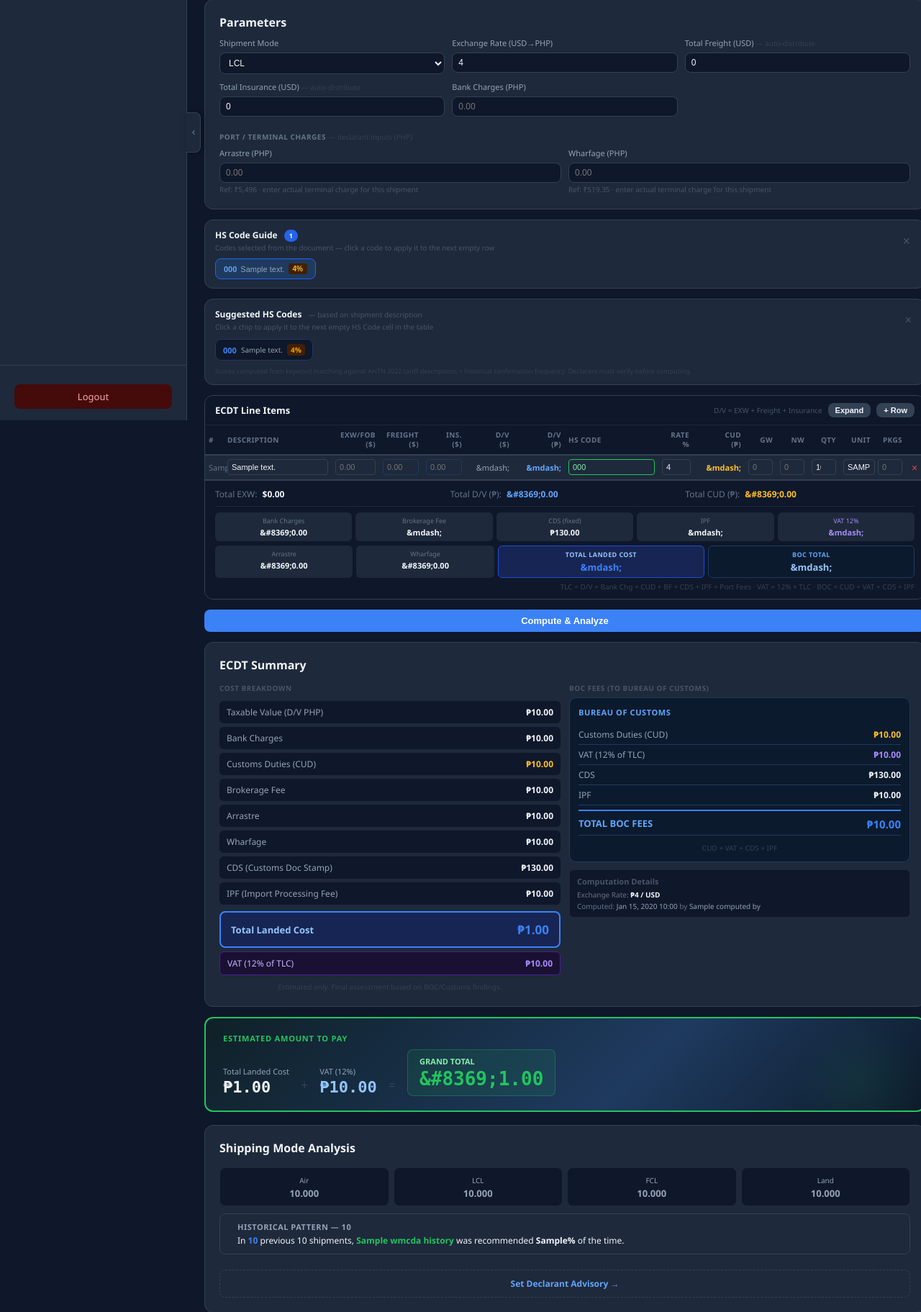
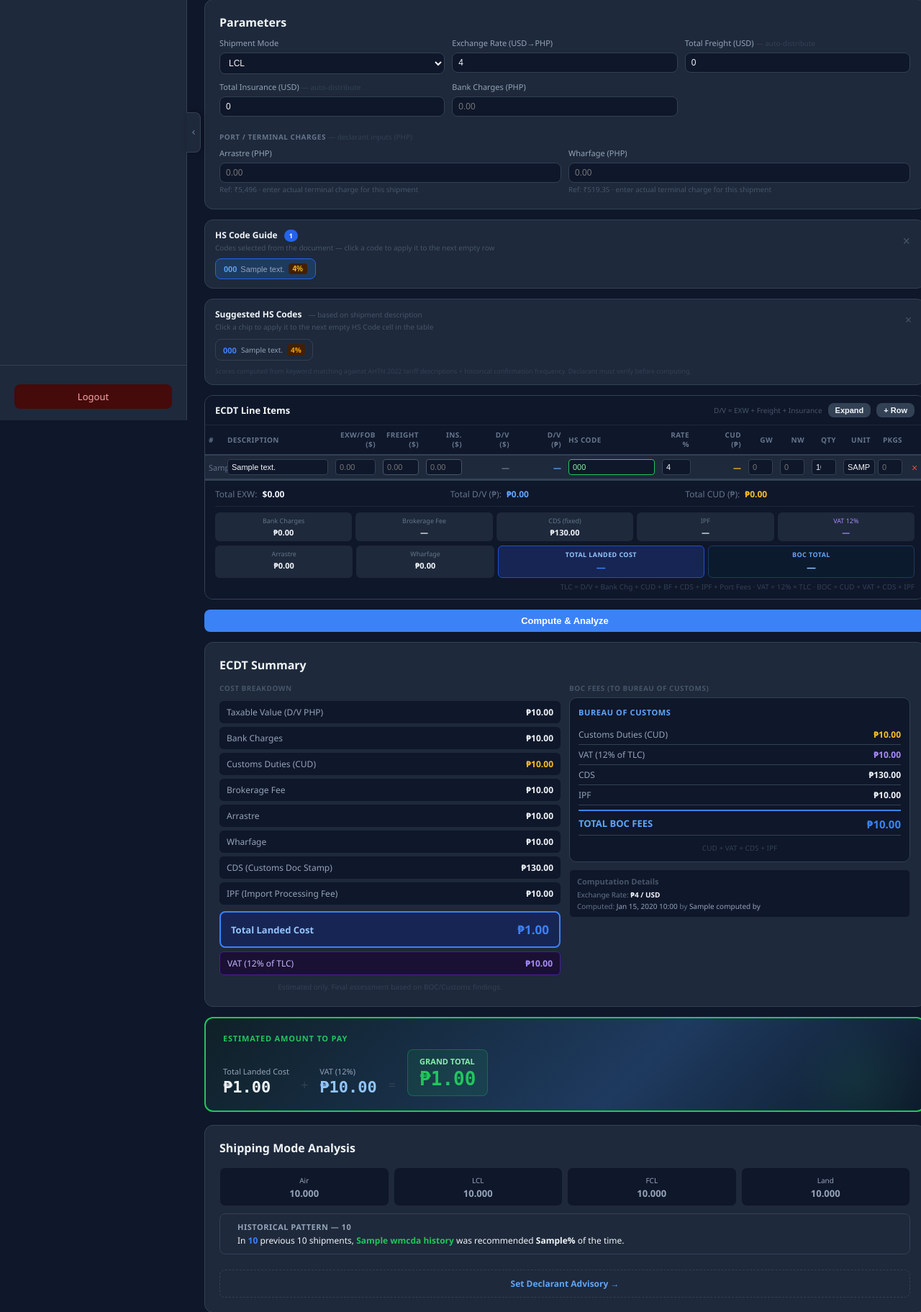
Before and after one commit to d4rr-code/r3pcr, a Django app: template templates/computation/compute.html in a window 1280 px wide. Shown: the part 216-2039 px from the top of the page at 72% size. Run offline with Django 5.2, Linux system fonts and the light colour scheme; the template is opened without the code that fills it: most values are stand-ins (such as "Sample title", 1, 10 or a date in 2020).

Commit message:
Fix ECDT compute page: HTML entities, live footer, light theme
- Replace &mdash;/&#8369; HTML entities in JS with Unicode (₱/—)
  so textContent assignments render correctly instead of literally
- getBFTier tier labels also fixed (≤/– instead of &le;/&ndash;)
- Grand total banner script fixed the same way
- Live footer (TLC/VAT/BOC) now only computes when DV > 0 or bank
  charges exist; port fees alone no longer trigger a confusing
  non-zero total before any items are entered
- CSS classes updated to use CSS custom properties (var(--bg-*),
  var(--text-*), var(--border)) so the page responds to light mode
- Added body.light-mode overrides for inline-styled structural
  elements via attribute selectors, keeping accent/gradient elements
  unchanged

Co-Authored-By: Claude Sonnet 4.6 <noreply@anthropic.com>

```diff
--- a/templates/computation/compute.html
+++ b/templates/computation/compute.html
@@ -182,18 +182,18 @@
 .ecdt-table th:nth-child(2) { text-align: left; }
 .ecdt-table td {
     padding: 5px;
-    border-bottom: 1px solid #1e293b;
-    color: #f1f5f9;
+    border-bottom: 1px solid var(--border);
+    color: var(--text-primary);
     vertical-align: middle;
 }
 .ecdt-table td.calc {
-    color: #94a3b8;
+    color: var(--text-secondary);
     text-align: right;
     font-size: 11px;
 }
 .ecdt-table td.calc.dvphp { color: #60a5fa; font-weight: 600; }
 .ecdt-table td.calc.cud   { color: #fbbf24; font-weight: 600; }
-.ecdt-table tr:hover td { background: #0d1929; }
+.ecdt-table tr:hover td { background: var(--bg-hover); }
 .ecdt-table-shell.fullscreen {
     position: fixed;
     inset: 0;
@@ -220,17 +220,17 @@
     display: inline-flex;
 }
 .ecdt-input {
-    background: #1e293b;
-    border: 1px solid #334155;
+    background: var(--bg-input);
+    border: 1px solid var(--border);
     border-radius: 4px;
-    color: #f1f5f9;
+    color: var(--text-primary);
     padding: 4px 5px;
     font-size: 11px;
     width: 100%;
     box-sizing: border-box;
 }
 .ecdt-input:focus { outline: none; border-color: #3b82f6; }
-.ecdt-input.freight-input { border-color: #1e3a5f; }
+.ecdt-input.freight-input { border-color: var(--border-light); }
 .ecdt-input.freight-input:focus { border-color: #3b82f6; }
 /* â”€â”€ WMCDA Score Cards â”€â”€â”€â”€â”€â”€â”€â”€â”€â”€â”€â”€â”€â”€â”€â”€â”€â”€â”€â”€â”€â”€â”€â”€â”€â”€â”€â”€â”€â”€â”€â”€â”€â”€â”€â”€â”€â”€â”€â”€â”€â”€â”€â”€â”€â”€â”€â”€â”€â”€â”€â”€â”€ */
 .mode-score-card {
@@ -269,10 +269,10 @@
     width: 100%;
     font-size: 11px;
     padding: 4px 5px;
-    background: #1e293b;
-    border: 1px solid #334155;
+    background: var(--bg-input);
+    border: 1px solid var(--border);
     border-radius: 4px;
-    color: #f1f5f9;
+    color: var(--text-primary);
     box-sizing: border-box;
     cursor: pointer;
 }
@@ -350,22 +350,22 @@
     align-items: center;
     gap: 6px;
     padding: 6px 10px;
-    background: #0f172a;
-    border: 1px solid #1e3a5f;
+    background: var(--bg-card);
+    border: 1px solid var(--border);
     border-radius: 8px;
     cursor: pointer;
     transition: border-color 0.15s, background 0.15s;
     max-width: 360px;
 }
-.hs-suggestion-chip:hover { border-color: #3b82f6; background: #0d1929; }
+.hs-suggestion-chip:hover { border-color: #3b82f6; background: var(--bg-hover); }
 .row-hs-suggestions {
     position: absolute;
     top: 100%;
     left: 0;
     right: 0;
     z-index: 500;
-    background: #1e293b;
-    border: 1px solid #334155;
+    background: var(--bg-card);
+    border: 1px solid var(--border);
     border-radius: 6px;
     box-shadow: 0 4px 12px rgba(0,0,0,0.5);
     padding: 6px 8px;
@@ -398,14 +398,14 @@
     border: 1px solid #4c1d95;
     border-radius: 6px;
 }
-.summary-label { color: #94a3b8; }
+.summary-label { color: var(--text-secondary); }
 .summary-label.total-label { color: #93c5fd; font-size: 13px; font-weight: 700; }
-.summary-value { font-weight: 600; color: #f1f5f9; }
+.summary-value { font-weight: 600; color: var(--text-primary); }
 .summary-value.total-value { color: #3b82f6; font-size: 17px; font-weight: 800; }
 .summary-value.vat-value   { color: #a78bfa; }
 .boc-box {
-    background: #0c1a2e;
-    border: 1px solid #1e3a5f;
+    background: var(--bg-page);
+    border: 1px solid var(--border);
     border-radius: 10px;
     padding: 12px;
 }
@@ -425,7 +425,7 @@
     justify-content: space-between;
     font-size: 12px;
     padding: 5px 0;
-    border-bottom: 1px solid #1e3a5f;
+    border-bottom: 1px solid var(--border);
 }
 .boc-row:last-child { border-bottom: none; }
 .boc-row.boc-total-row {
@@ -1508,7 +1582,7 @@
     var grand = tlc + vat;
     var el = document.getElementById('grand-total-display');
     if (el && grand > 0) {
-        el.textContent = '&#8369;' + grand.toLocaleString('en-PH', {minimumFractionDigits: 2, maximumFractionDigits: 2});
+        el.textContent = '₱' + grand.toLocaleString('en-PH', {minimumFractionDigits: 2, maximumFractionDigits: 2});
     }
 })();
 </script>
@@ -2070,15 +2144,15 @@ function getBF(dvPhp) {
 }
 function getBFTier(dvPhp) {
     if (dvPhp <= 0)      return '';
-    if (dvPhp <= 10000)  return '&le; &#8369;10K';
-    if (dvPhp <= 20000)  return '&#8369;10K&ndash;20K';
-    if (dvPhp <= 30000)  return '&#8369;20K&ndash;30K';
-    if (dvPhp <= 40000)  return '&#8369;30K&ndash;40K';
-    if (dvPhp <= 50000)  return '&#8369;40K&ndash;50K';
-    if (dvPhp <= 60000)  return '&#8369;50K&ndash;60K';
-    if (dvPhp <= 100000) return '&#8369;60K&ndash;100K';
-    if (dvPhp <= 200000) return '&#8369;100K&ndash;200K';
-    return '> &#8369;200K (+0.125%)';
+    if (dvPhp <= 10000)  return '≤ ₱10K';
+    if (dvPhp <= 20000)  return '₱10K–20K';
+    if (dvPhp <= 30000)  return '₱20K–30K';
+    if (dvPhp <= 40000)  return '₱30K–40K';
+    if (dvPhp <= 50000)  return '₱40K–50K';
+    if (dvPhp <= 60000)  return '₱50K–60K';
+    if (dvPhp <= 100000) return '₱60K–100K';
+    if (dvPhp <= 200000) return '₱100K–200K';
+    return '> ₱200K (+0.125%)';
 }
 function getIPF(dvPhp) {
     if (dvPhp <= 0)      return 0;
@@ -2129,7 +2203,7 @@ function recalcAll() {
     }
 
     var _fmt = function(n) {
-        return '&#8369;' + n.toLocaleString('en-US', {minimumFractionDigits:2, maximumFractionDigits:2});
+        return '₱' + n.toLocaleString('en-US', {minimumFractionDigits:2, maximumFractionDigits:2});
     };
 
     // CSF PHP preview
@@ -2177,7 +2251,7 @@ function recalcAll() {
 
         function setCell(field, val) {
             var td = row.querySelector('[data-field="' + field + '"]');
-            if (td) td.textContent = (val && val > 0) ? val.toFixed(2) : '&mdash;';
+            if (td) td.textContent = (val && val > 0) ? val.toFixed(2) : '—';
         }
         setCell('dvusd', dvUsd);
         setCell('dvphp', dvPhp);
@@ -2210,7 +2284,7 @@ function recalcAll() {
     } else {
         ['live-bf','live-ipf','live-vat','live-total','live-boc'].forEach(function(id) {
             var el = document.getElementById(id);
-            if (el) el.textContent = '&mdash;';
+            if (el) el.textContent = '—';
         });
         document.getElementById('live-bf-tier').textContent = '';
     }
```
Also changed, not shown: other parts of templates/computation/compute.html (+87 -13 lines).
